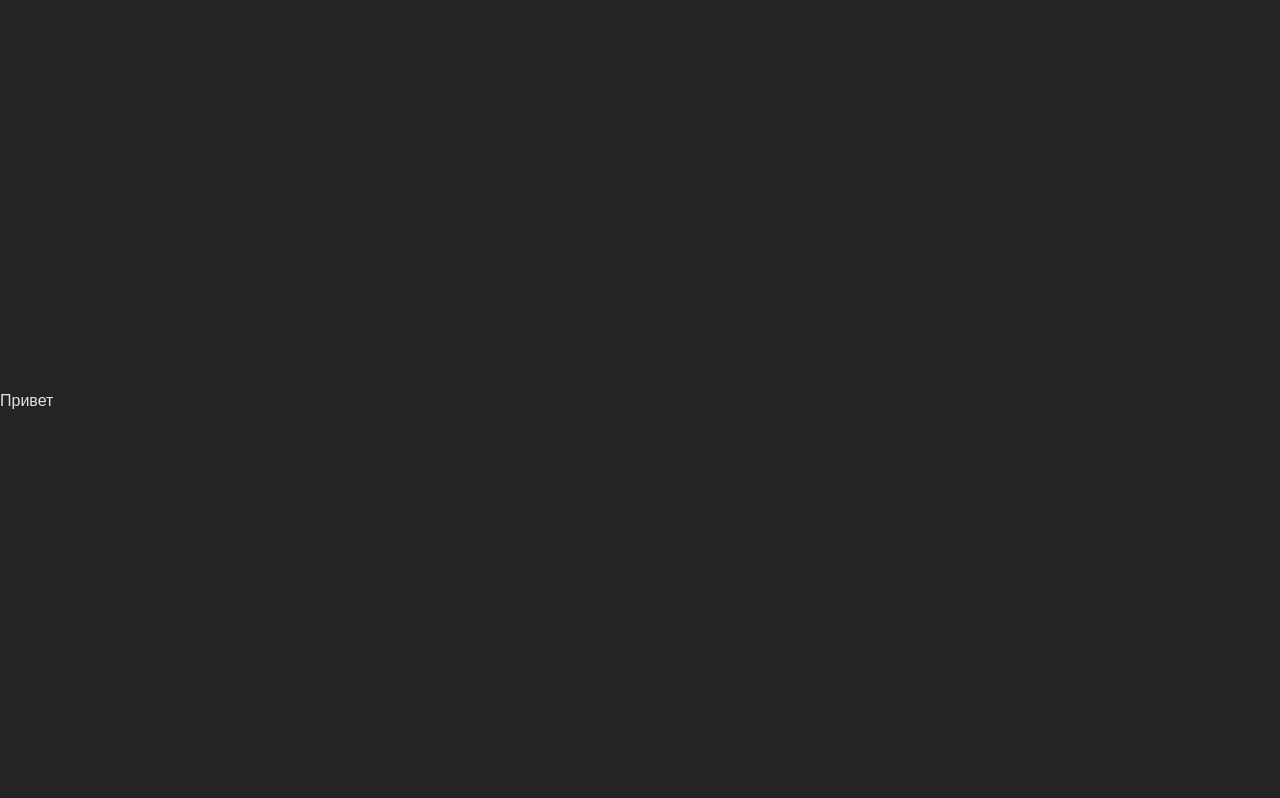
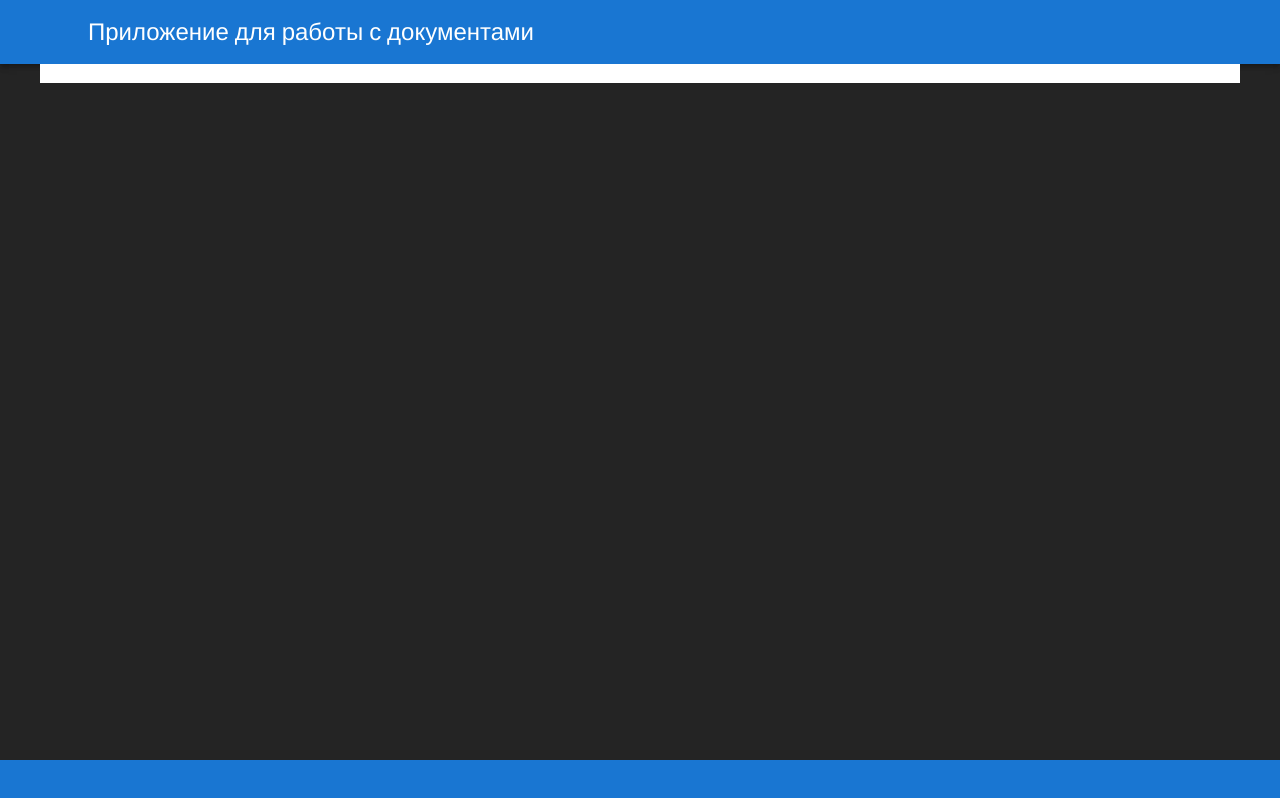
Before and after one commit to Night-watch-frontend/docs, a React (Vite) app: page / in a window 1280 px wide. Built offline with nearby package versions, Linux system fonts and the light colour scheme; a web font is replaced by a local one.

Commit message:
feat: :sparkles: added layout

```diff
--- a/src/App.tsx
+++ b/src/App.tsx
@@ -1,5 +1,7 @@
+import { Layout } from "./components/layout";
+
 function App() {
-  return <>Привет</>;
+  return <Layout />;
 }
 
 export default App;
--- /dev/null
+++ b/src/components/footer/footer.module.css
@@ -0,0 +1,4 @@
+.footer {
+  height: 40px;
+  background-color: #1976d2;
+}
--- /dev/null
+++ b/src/components/footer/footer.tsx
@@ -0,0 +1,6 @@
+import { FC } from "react";
+import styles from "./footer.module.css";
+
+export const Footer: FC = () => {
+  return <footer className={styles.footer}></footer>;
+};
--- /dev/null
+++ b/src/components/footer/index.ts
@@ -0,0 +1 @@
+export * from "./footer";
--- /dev/null
+++ b/src/components/header/header.tsx
@@ -0,0 +1,16 @@
+import { AppBar, Container, Toolbar, Typography } from "@mui/material";
+import { FC } from "react";
+
+export const Header: FC = () => {
+  return (
+    <AppBar position="static">
+      <Container maxWidth="lg">
+        <Toolbar>
+          <Typography component="h1" variant="h5">
+            Приложение для работы с документами
+          </Typography>
+        </Toolbar>
+      </Container>
+    </AppBar>
+  );
+};
--- /dev/null
+++ b/src/components/header/index.ts
@@ -0,0 +1 @@
+export * from "./header";
--- /dev/null
+++ b/src/components/layout/index.ts
@@ -0,0 +1 @@
+export * from "./layout";
--- /dev/null
+++ b/src/components/layout/layout.tsx
@@ -0,0 +1,21 @@
+import { FC } from "react";
+import { Header } from "../header";
+import { Box, Container } from "@mui/material";
+import { Footer } from "../footer";
+
+export const Layout: FC = () => {
+  return (
+    <>
+      <Header />
+      <Box component={"main"} flexGrow={1}>
+        <Container
+          maxWidth="lg"
+          sx={{ bgcolor: "var(--white)", height: "100%" }}
+        >
+          Привет
+        </Container>
+      </Box>
+      <Footer />
+    </>
+  );
+};
--- a/src/index.css
+++ b/src/index.css
@@ -8,6 +8,7 @@
   text-rendering: optimizeLegibility;
   -webkit-font-smoothing: antialiased;
   -moz-osx-font-smoothing: grayscale;
+  --white: #ffffff;
 }
 
 a {
@@ -21,8 +22,6 @@ a:hover {
 
 body {
   margin: 0;
-  display: flex;
-  place-items: center;
   min-width: 320px;
   min-height: 100vh;
 }
@@ -54,3 +53,10 @@ button:focus,
 button:focus-visible {
   outline: 4px auto -webkit-focus-ring-color;
 }
+
+#root {
+  min-width: 1200px;
+  min-height: 100vh;
+  display: flex;
+  flex-direction: column;
+}
```
